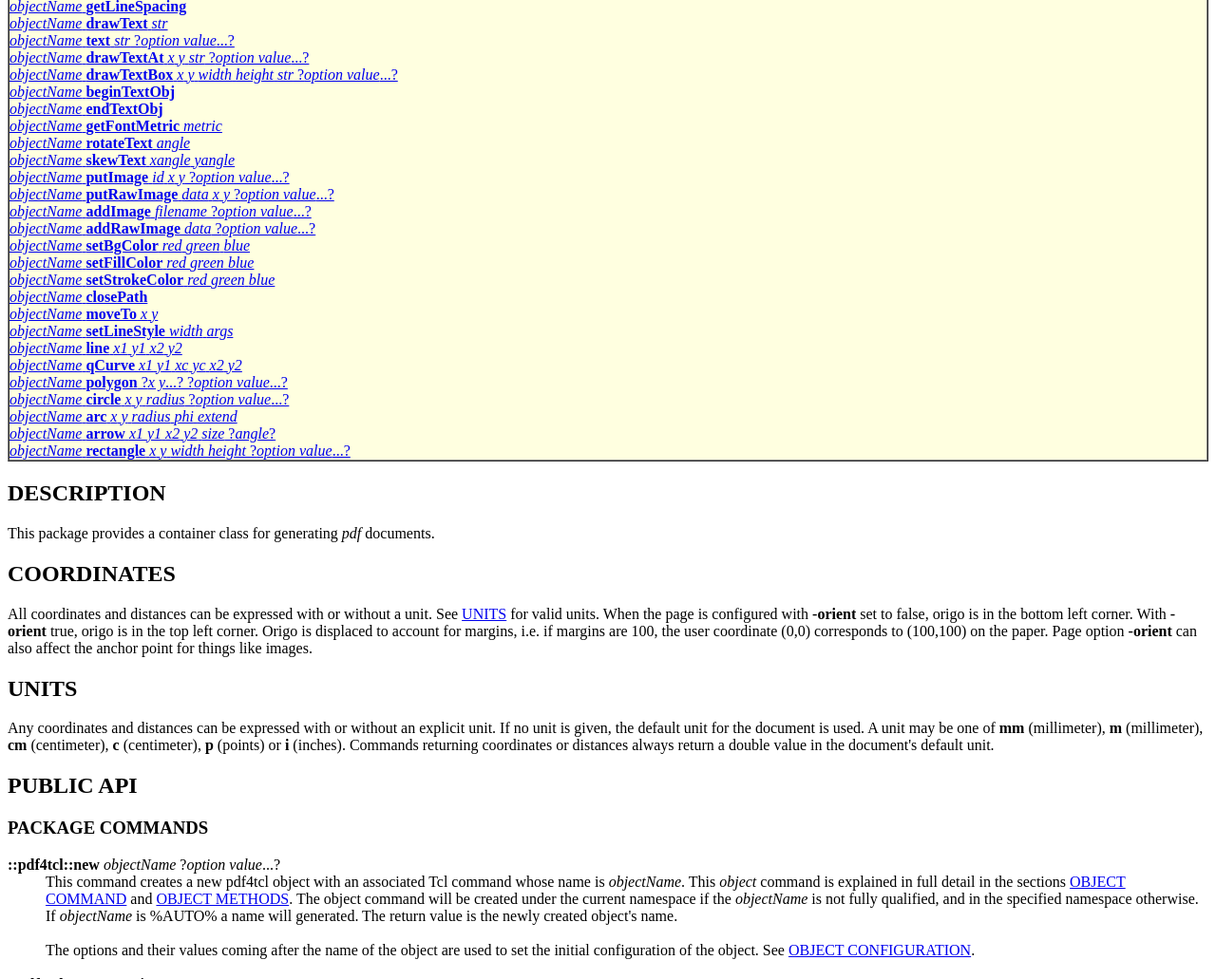
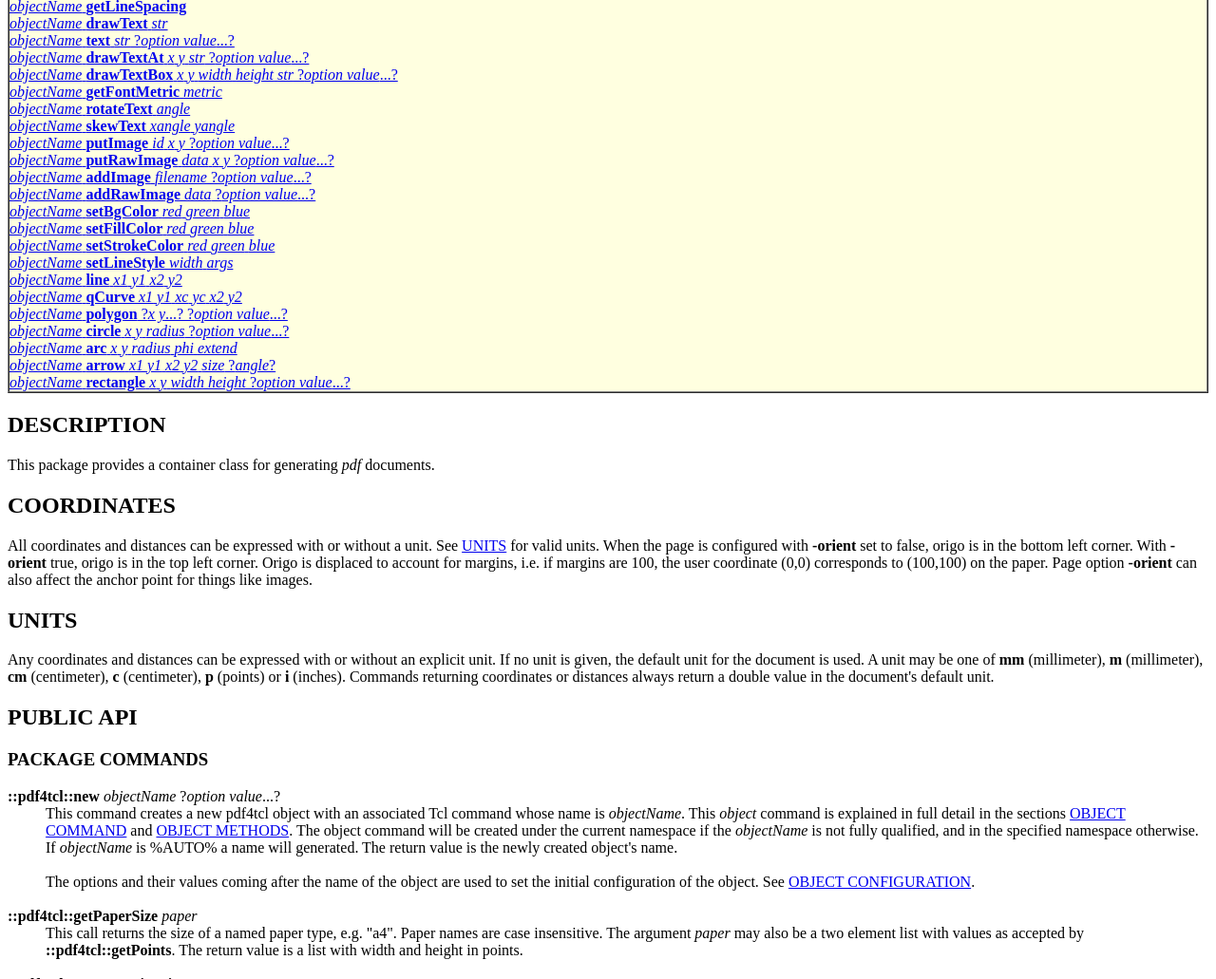
Before and after one commit to BackupTheBerlios/pdf4tcl, a plain HTML site: page pdf4tcl.html in a window 1280 px wide. Shown: the part 1097-2128 px from the top of the page at 95% size. Drawn offline with Linux system fonts and the light colour scheme.

Commit message:
Renamed beginTextObj and endTextObj to make them internal. Removed moveTo and closePath methods since they had no apparent use.

```diff
--- a/pdf4tcl.html
+++ b/pdf4tcl.html
@@ -74,28 +74,24 @@ package require <b>pdf4tcl ?0.3.x?</b><br>
 <tr valign=top ><td ><a href="#26"><i class='arg'>objectName</i> <strong>text</strong> <i class='arg'>str</i> ?<i class='arg'>option value</i>...?</a></td></tr>
 <tr valign=top ><td ><a href="#27"><i class='arg'>objectName</i> <strong>drawTextAt</strong> <i class='arg'>x</i> <i class='arg'>y</i> <i class='arg'>str</i> ?<i class='arg'>option value</i>...?</a></td></tr>
 <tr valign=top ><td ><a href="#28"><i class='arg'>objectName</i> <strong>drawTextBox</strong> <i class='arg'>x</i> <i class='arg'>y</i> <i class='arg'>width</i> <i class='arg'>height</i> <i class='arg'>str</i> ?<i class='arg'>option value</i>...?</a></td></tr>
-<tr valign=top ><td ><a href="#29"><i class='arg'>objectName</i> <strong>beginTextObj</strong></a></td></tr>
-<tr valign=top ><td ><a href="#30"><i class='arg'>objectName</i> <strong>endTextObj</strong></a></td></tr>
-<tr valign=top ><td ><a href="#31"><i class='arg'>objectName</i> <strong>getFontMetric</strong> <i class='arg'>metric</i></a></td></tr>
-<tr valign=top ><td ><a href="#32"><i class='arg'>objectName</i> <strong>rotateText</strong> <i class='arg'>angle</i></a></td></tr>
-<tr valign=top ><td ><a href="#33"><i class='arg'>objectName</i> <strong>skewText</strong> <i class='arg'>xangle</i> <i class='arg'>yangle</i></a></td></tr>
-<tr valign=top ><td ><a href="#34"><i class='arg'>objectName</i> <strong>putImage</strong> <i class='arg'>id</i> <i class='arg'>x</i> <i class='arg'>y</i> ?<i class='arg'>option value</i>...?</a></td></tr>
-<tr valign=top ><td ><a href="#35"><i class='arg'>objectName</i> <strong>putRawImage</strong> <i class='arg'>data</i> <i class='arg'>x</i> <i class='arg'>y</i> ?<i class='arg'>option value</i>...?</a></td></tr>
-<tr valign=top ><td ><a href="#36"><i class='arg'>objectName</i> <strong>addImage</strong> <i class='arg'>filename</i> ?<i class='arg'>option value</i>...?</a></td></tr>
-<tr valign=top ><td ><a href="#37"><i class='arg'>objectName</i> <strong>addRawImage</strong> <i class='arg'>data</i> ?<i class='arg'>option value</i>...?</a></td></tr>
-<tr valign=top ><td ><a href="#38"><i class='arg'>objectName</i> <strong>setBgColor</strong> <i class='arg'>red</i> <i class='arg'>green</i> <i class='arg'>blue</i></a></td></tr>
-<tr valign=top ><td ><a href="#39"><i class='arg'>objectName</i> <strong>setFillColor</strong> <i class='arg'>red</i> <i class='arg'>green</i> <i class='arg'>blue</i></a></td></tr>
-<tr valign=top ><td ><a href="#40"><i class='arg'>objectName</i> <strong>setStrokeColor</strong> <i class='arg'>red</i> <i class='arg'>green</i> <i class='arg'>blue</i></a></td></tr>
-<tr valign=top ><td ><a href="#41"><i class='arg'>objectName</i> <strong>closePath</strong></a></td></tr>
-<tr valign=top ><td ><a href="#42"><i class='arg'>objectName</i> <strong>moveTo</strong> <i class='arg'>x</i> <i class='arg'>y</i></a></td></tr>
-<tr valign=top ><td ><a href="#43"><i class='arg'>objectName</i> <strong>setLineStyle</strong> <i class='arg'>width</i> <i class='arg'>args</i></a></td></tr>
-<tr valign=top ><td ><a href="#44"><i class='arg'>objectName</i> <strong>line</strong> <i class='arg'>x1</i> <i class='arg'>y1</i> <i class='arg'>x2</i> <i class='arg'>y2</i></a></td></tr>
-<tr valign=top ><td ><a href="#45"><i class='arg'>objectName</i> <strong>qCurve</strong> <i class='arg'>x1</i> <i class='arg'>y1</i> <i class='arg'>xc</i> <i class='arg'>yc</i> <i class='arg'>x2</i> <i class='arg'>y2</i></a></td></tr>
-<tr valign=top ><td ><a href="#46"><i class='arg'>objectName</i> <strong>polygon</strong> ?<i class='arg'>x y</i>...? ?<i class='arg'>option value</i>...?</a></td></tr>
-<tr valign=top ><td ><a href="#47"><i class='arg'>objectName</i> <strong>circle</strong> <i class='arg'>x</i> <i class='arg'>y</i> <i class='arg'>radius</i> ?<i class='arg'>option value</i>...?</a></td></tr>
-<tr valign=top ><td ><a href="#48"><i class='arg'>objectName</i> <strong>arc</strong> <i class='arg'>x</i> <i class='arg'>y</i> <i class='arg'>radius</i> <i class='arg'>phi</i> <i class='arg'>extend</i></a></td></tr>
-<tr valign=top ><td ><a href="#49"><i class='arg'>objectName</i> <strong>arrow</strong> <i class='arg'>x1</i> <i class='arg'>y1</i> <i class='arg'>x2</i> <i class='arg'>y2</i> <i class='arg'>size</i> ?<i class='arg'>angle</i>?</a></td></tr>
-<tr valign=top ><td ><a href="#50"><i class='arg'>objectName</i> <strong>rectangle</strong> <i class='arg'>x</i> <i class='arg'>y</i> <i class='arg'>width</i> <i class='arg'>height</i> ?<i class='arg'>option value</i>...?</a></td></tr>
+<tr valign=top ><td ><a href="#29"><i class='arg'>objectName</i> <strong>getFontMetric</strong> <i class='arg'>metric</i></a></td></tr>
+<tr valign=top ><td ><a href="#30"><i class='arg'>objectName</i> <strong>rotateText</strong> <i class='arg'>angle</i></a></td></tr>
+<tr valign=top ><td ><a href="#31"><i class='arg'>objectName</i> <strong>skewText</strong> <i class='arg'>xangle</i> <i class='arg'>yangle</i></a></td></tr>
+<tr valign=top ><td ><a href="#32"><i class='arg'>objectName</i> <strong>putImage</strong> <i class='arg'>id</i> <i class='arg'>x</i> <i class='arg'>y</i> ?<i class='arg'>option value</i>...?</a></td></tr>
+<tr valign=top ><td ><a href="#33"><i class='arg'>objectName</i> <strong>putRawImage</strong> <i class='arg'>data</i> <i class='arg'>x</i> <i class='arg'>y</i> ?<i class='arg'>option value</i>...?</a></td></tr>
+<tr valign=top ><td ><a href="#34"><i class='arg'>objectName</i> <strong>addImage</strong> <i class='arg'>filename</i> ?<i class='arg'>option value</i>...?</a></td></tr>
+<tr valign=top ><td ><a href="#35"><i class='arg'>objectName</i> <strong>addRawImage</strong> <i class='arg'>data</i> ?<i class='arg'>option value</i>...?</a></td></tr>
+<tr valign=top ><td ><a href="#36"><i class='arg'>objectName</i> <strong>setBgColor</strong> <i class='arg'>red</i> <i class='arg'>green</i> <i class='arg'>blue</i></a></td></tr>
+<tr valign=top ><td ><a href="#37"><i class='arg'>objectName</i> <strong>setFillColor</strong> <i class='arg'>red</i> <i class='arg'>green</i> <i class='arg'>blue</i></a></td></tr>
+<tr valign=top ><td ><a href="#38"><i class='arg'>objectName</i> <strong>setStrokeColor</strong> <i class='arg'>red</i> <i class='arg'>green</i> <i class='arg'>blue</i></a></td></tr>
+<tr valign=top ><td ><a href="#39"><i class='arg'>objectName</i> <strong>setLineStyle</strong> <i class='arg'>width</i> <i class='arg'>args</i></a></td></tr>
+<tr valign=top ><td ><a href="#40"><i class='arg'>objectName</i> <strong>line</strong> <i class='arg'>x1</i> <i class='arg'>y1</i> <i class='arg'>x2</i> <i class='arg'>y2</i></a></td></tr>
+<tr valign=top ><td ><a href="#41"><i class='arg'>objectName</i> <strong>qCurve</strong> <i class='arg'>x1</i> <i class='arg'>y1</i> <i class='arg'>xc</i> <i class='arg'>yc</i> <i class='arg'>x2</i> <i class='arg'>y2</i></a></td></tr>
+<tr valign=top ><td ><a href="#42"><i class='arg'>objectName</i> <strong>polygon</strong> ?<i class='arg'>x y</i>...? ?<i class='arg'>option value</i>...?</a></td></tr>
+<tr valign=top ><td ><a href="#43"><i class='arg'>objectName</i> <strong>circle</strong> <i class='arg'>x</i> <i class='arg'>y</i> <i class='arg'>radius</i> ?<i class='arg'>option value</i>...?</a></td></tr>
+<tr valign=top ><td ><a href="#44"><i class='arg'>objectName</i> <strong>arc</strong> <i class='arg'>x</i> <i class='arg'>y</i> <i class='arg'>radius</i> <i class='arg'>phi</i> <i class='arg'>extend</i></a></td></tr>
+<tr valign=top ><td ><a href="#45"><i class='arg'>objectName</i> <strong>arrow</strong> <i class='arg'>x1</i> <i class='arg'>y1</i> <i class='arg'>x2</i> <i class='arg'>y2</i> <i class='arg'>size</i> ?<i class='arg'>angle</i>?</a></td></tr>
+<tr valign=top ><td ><a href="#46"><i class='arg'>objectName</i> <strong>rectangle</strong> <i class='arg'>x</i> <i class='arg'>y</i> <i class='arg'>width</i> <i class='arg'>height</i> ?<i class='arg'>option value</i>...?</a></td></tr>
 </table></td></tr></table>
 <h2><a name="description">DESCRIPTION</a></h2>
 <p>
@@ -397,11 +393,7 @@ Draw text. Deprecated. Use <strong>text</strong>.
 Draw text.
 
 <br><br>
-<dt><a name="29"><i class='arg'>objectName</i> <strong>beginTextObj</strong></a><dd>
-
-<dt><a name="30"><i class='arg'>objectName</i> <strong>endTextObj</strong></a><dd>
-
-<dt><a name="31"><i class='arg'>objectName</i> <strong>getFontMetric</strong> <i class='arg'>metric</i></a><dd>
+<dt><a name="29"><i class='arg'>objectName</i> <strong>getFontMetric</strong> <i class='arg'>metric</i></a><dd>
 
 
 Get information about current font. The available <i class='arg'>metric</i>s are
@@ -409,9 +401,9 @@ Get information about current font. The available <i class='arg'>metric</i>s are
 <strong>height</strong>.
 
 <br><br>
-<dt><a name="32"><i class='arg'>objectName</i> <strong>rotateText</strong> <i class='arg'>angle</i></a><dd>
+<dt><a name="30"><i class='arg'>objectName</i> <strong>rotateText</strong> <i class='arg'>angle</i></a><dd>
 
-<dt><a name="33"><i class='arg'>objectName</i> <strong>skewText</strong> <i class='arg'>xangle</i> <i class='arg'>yangle</i></a><dd>
+<dt><a name="31"><i class='arg'>objectName</i> <strong>skewText</strong> <i class='arg'>xangle</i> <i class='arg'>yangle</i></a><dd>
 
 
 </dl>
@@ -424,7 +416,7 @@ unsupported formats, use Tk and the Img package to load and dump images to raw f
 
 <dl>
 
-<dt><a name="34"><i class='arg'>objectName</i> <strong>putImage</strong> <i class='arg'>id</i> <i class='arg'>x</i> <i class='arg'>y</i> ?<i class='arg'>option value</i>...?</a><dd>
+<dt><a name="32"><i class='arg'>objectName</i> <strong>putImage</strong> <i class='arg'>id</i> <i class='arg'>x</i> <i class='arg'>y</i> ?<i class='arg'>option value</i>...?</a><dd>
 
 
 Put an image on the current page. The image must have beend added previously by <strong>addImage</strong> or
@@ -444,7 +436,7 @@ the height is selected to preserve the aspect ratio of the image.
 
 </dl>
 
-<dt><a name="35"><i class='arg'>objectName</i> <strong>putRawImage</strong> <i class='arg'>data</i> <i class='arg'>x</i> <i class='arg'>y</i> ?<i class='arg'>option value</i>...?</a><dd>
+<dt><a name="33"><i class='arg'>objectName</i> <strong>putRawImage</strong> <i class='arg'>data</i> <i class='arg'>x</i> <i class='arg'>y</i> ?<i class='arg'>option value</i>...?</a><dd>
 
 Put an image on the current page. Works like <strong>putImage</strong> except that the raw image data is given directly.
 
@@ -455,7 +447,7 @@ Put an image on the current page. Works like <strong>putImage</strong> except th
 </pre></td></tr></table></p>
 
 <br><br>
-<dt><a name="36"><i class='arg'>objectName</i> <strong>addImage</strong> <i class='arg'>filename</i> ?<i class='arg'>option value</i>...?</a><dd>
+<dt><a name="34"><i class='arg'>objectName</i> <strong>addImage</strong> <i class='arg'>filename</i> ?<i class='arg'>option value</i>...?</a><dd>
 
 
 Add an image to the document. Returns an id that can be used in subsequent
@@ -472,7 +464,7 @@ Set the image type.  This can usually be deduced from the file name, this
 option helps when that is not possible.  This can be either &quot;png&quot; or &quot;jpeg&quot;.
 </dl>
 
-<dt><a name="37"><i class='arg'>objectName</i> <strong>addRawImage</strong> <i class='arg'>data</i> ?<i class='arg'>option value</i>...?</a><dd>
+<dt><a name="35"><i class='arg'>objectName</i> <strong>addRawImage</strong> <i class='arg'>data</i> ?<i class='arg'>option value</i>...?</a><dd>
 
 <p><table><tr><td bgcolor=black>&nbsp;</td><td><pre class='sample'>
   image create photo img1 -file image.gif
@@ -486,11 +478,11 @@ option helps when that is not possible.  This can be either &quot;png&quot; or &
 <p>
 <dl>
 
-<dt><a name="38"><i class='arg'>objectName</i> <strong>setBgColor</strong> <i class='arg'>red</i> <i class='arg'>green</i> <i class='arg'>blue</i></a><dd>
+<dt><a name="36"><i class='arg'>objectName</i> <strong>setBgColor</strong> <i class='arg'>red</i> <i class='arg'>green</i> <i class='arg'>blue</i></a><dd>
 
-<dt><a name="39"><i class='arg'>objectName</i> <strong>setFillColor</strong> <i class='arg'>red</i> <i class='arg'>green</i> <i class='arg'>blue</i></a><dd>
+<dt><a name="37"><i class='arg'>objectName</i> <strong>setFillColor</strong> <i class='arg'>red</i> <i class='arg'>green</i> <i class='arg'>blue</i></a><dd>
 
-<dt><a name="40"><i class='arg'>objectName</i> <strong>setStrokeColor</strong> <i class='arg'>red</i> <i class='arg'>green</i> <i class='arg'>blue</i></a><dd>
+<dt><a name="38"><i class='arg'>objectName</i> <strong>setStrokeColor</strong> <i class='arg'>red</i> <i class='arg'>green</i> <i class='arg'>blue</i></a><dd>
 
 
 </dl>
@@ -498,27 +490,22 @@ option helps when that is not possible.  This can be either &quot;png&quot; or &
 <p>
 <dl>
 
-<dt><a name="41"><i class='arg'>objectName</i> <strong>closePath</strong></a><dd>
+<dt><a name="39"><i class='arg'>objectName</i> <strong>setLineStyle</strong> <i class='arg'>width</i> <i class='arg'>args</i></a><dd>
 
-<dt><a name="42"><i class='arg'>objectName</i> <strong>moveTo</strong> <i class='arg'>x</i> <i class='arg'>y</i></a><dd>
+<dt><a name="40"><i class='arg'>objectName</i> <strong>line</strong> <i class='arg'>x1</i> <i class='arg'>y1</i> <i class='arg'>x2</i> <i class='arg'>y2</i></a><dd>
+
+<dt><a name="41"><i class='arg'>objectName</i> <strong>qCurve</strong> <i class='arg'>x1</i> <i class='arg'>y1</i> <i class='arg'>xc</i> <i class='arg'>yc</i> <i class='arg'>x2</i> <i class='arg'>y2</i></a><dd>
+
+<dt><a name="42"><i class='arg'>objectName</i> <strong>polygon</strong> ?<i class='arg'>x y</i>...? ?<i class='arg'>option value</i>...?</a><dd>
+
+<dt><a name="43"><i class='arg'>objectName</i> <strong>circle</strong> <i class='arg'>x</i> <i class='arg'>y</i> <i class='arg'>radius</i> ?<i class='arg'>option value</i>...?</a><dd>
+
+<dt><a name="44"><i class='arg'>objectName</i> <strong>arc</strong> <i class='arg'>x</i> <i class='arg'>y</i> <i class='arg'>radius</i> <i class='arg'>phi</i> <i class='arg'>extend</i></a><dd>
+
+<dt><a name="45"><i class='arg'>objectName</i> <strong>arrow</strong> <i class='arg'>x1</i> <i class='arg'>y1</i> <i class='arg'>x2</i> <i class='arg'>y2</i> <i class='arg'>size</i> ?<i class='arg'>angle</i>?</a><dd>
 
 
-<dt><a name="43"><i class='arg'>objectName</i> <strong>setLineStyle</strong> <i class='arg'>width</i> <i class='arg'>args</i></a><dd>
-
-<dt><a name="44"><i class='arg'>objectName</i> <strong>line</strong> <i class='arg'>x1</i> <i class='arg'>y1</i> <i class='arg'>x2</i> <i class='arg'>y2</i></a><dd>
-
-<dt><a name="45"><i class='arg'>objectName</i> <strong>qCurve</strong> <i class='arg'>x1</i> <i class='arg'>y1</i> <i class='arg'>xc</i> <i class='arg'>yc</i> <i class='arg'>x2</i> <i class='arg'>y2</i></a><dd>
-
-<dt><a name="46"><i class='arg'>objectName</i> <strong>polygon</strong> ?<i class='arg'>x y</i>...? ?<i class='arg'>option value</i>...?</a><dd>
-
-<dt><a name="47"><i class='arg'>objectName</i> <strong>circle</strong> <i class='arg'>x</i> <i class='arg'>y</i> <i class='arg'>radius</i> ?<i class='arg'>option value</i>...?</a><dd>
-
-<dt><a name="48"><i class='arg'>objectName</i> <strong>arc</strong> <i class='arg'>x</i> <i class='arg'>y</i> <i class='arg'>radius</i> <i class='arg'>phi</i> <i class='arg'>extend</i></a><dd>
-
-<dt><a name="49"><i class='arg'>objectName</i> <strong>arrow</strong> <i class='arg'>x1</i> <i class='arg'>y1</i> <i class='arg'>x2</i> <i class='arg'>y2</i> <i class='arg'>size</i> ?<i class='arg'>angle</i>?</a><dd>
-
-
-<dt><a name="50"><i class='arg'>objectName</i> <strong>rectangle</strong> <i class='arg'>x</i> <i class='arg'>y</i> <i class='arg'>width</i> <i class='arg'>height</i> ?<i class='arg'>option value</i>...?</a><dd>
+<dt><a name="46"><i class='arg'>objectName</i> <strong>rectangle</strong> <i class='arg'>x</i> <i class='arg'>y</i> <i class='arg'>width</i> <i class='arg'>height</i> ?<i class='arg'>option value</i>...?</a><dd>
 
 
 </dl>
```
Also changed, not shown: 4 other files.
